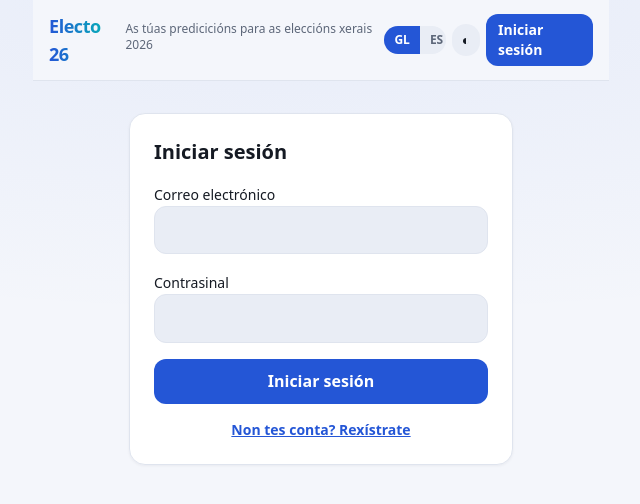
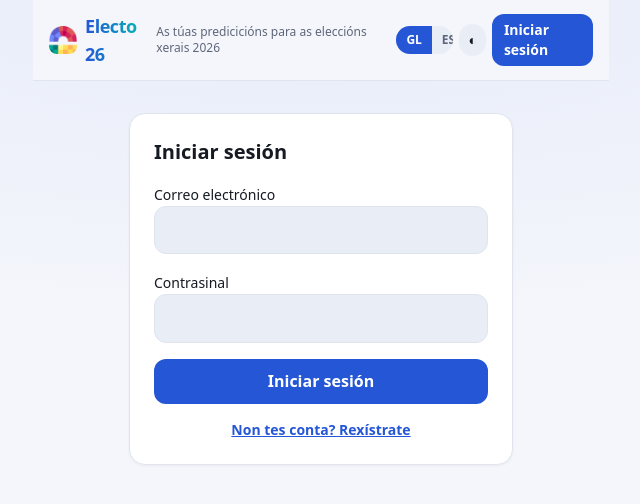
Before and after one commit to manuelmgn/electo, a Next.js app: page /login in a window 1280 px wide. Shown: the top 504 px of the page, without its empty margins (319-959 px from the left). Built offline with nearby package versions, Linux system fonts and the light colour scheme; no server answers.

Commit message:
Logo da app: favicon + header
- public/logo.png como favicon (icons en metadata) e no header
- parties.ts: nomes de logo axustados aos ficheiros subidos
  (ehb.jpg, fa.png, pacma.jpg)

```diff
--- a/src/app/layout.tsx
+++ b/src/app/layout.tsx
@@ -7,6 +7,10 @@ export const metadata: Metadata = {
   title: "Electo 26 · Predicións eleccións xerais 2026",
   description:
     "Crea e comparte as túas predicicións de escaños para as eleccións xerais de España 2026.",
+  icons: {
+    icon: "/logo.png",
+    apple: "/logo.png",
+  },
 };
 
 export const viewport: Viewport = {
--- a/src/components/Header.tsx
+++ b/src/components/Header.tsx
@@ -51,7 +51,15 @@ export default function Header({ user }: { user: { name: string } | null }) {
   return (
     <header className="anim-fade-up sticky top-0 z-20 border-b" style={{ background: "var(--bg)", borderColor: "var(--border)" }}>
       <div className="mx-auto flex max-w-xl items-center justify-between gap-2 px-4 py-3">
-        <Link href="/" className="flex items-baseline gap-2">
+        <Link href="/" className="flex items-center gap-2">
+          {/* eslint-disable-next-line @next/next/no-img-element */}
+          <img
+            src="/logo.png"
+            alt={t.appName}
+            width={28}
+            height={28}
+            className="rounded-lg"
+          />
           <span
             className="bg-clip-text text-lg font-extrabold tracking-tight"
             style={{
--- a/src/lib/parties.ts
+++ b/src/lib/parties.ts
@@ -37,16 +37,16 @@ export const PARTIES: Party[] = [
   { id: "pp",      name: "Partido Popular",                                  short: "PP",    color: "#0B5FA5", logo: "pp.png",      seats: 137, axis: 2 },
   { id: "psoe",    name: "Partido Socialista Obrero Español",                short: "PSOE",  color: "#E30613", logo: "psoe.png",    seats: 121, axis: -2 },
   { id: "vox",     name: "Vox",                                              short: "Vox",   color: "#5AC035", logo: "vox.png",     seats: 33,  axis: 3 },
-  { id: "fe",      name: "Frente Amplio",                                    short: "FE",    color: "#EC407A", logo: "fe.png",      seats: 27,   axis: -3 },
+  { id: "fe",      name: "Frente Amplio",                                    short: "FE",    color: "#EC407A", logo: "fa.png",      seats: 27,   axis: -3 },
   { id: "jxc",     name: "Junts per Catalunya",                              short: "JxC",   color: "#00C1B1", logo: "jxc.png",     seats: 7,   axis: 1 },
   { id: "erc",     name: "Esquerra Republicana de Catalunya",                short: "ERC",   color: "#F9B233", logo: "erc.png",     seats: 7,   axis: -1 },
-  { id: "ehb",     name: "EH Bildu",                                         short: "EHB",   color: "#0BCFB5", logo: "ehb.png",     seats: 6,   axis: -2 },
+  { id: "ehb",     name: "EH Bildu",                                         short: "EHB",   color: "#0BCFB5", logo: "ehb.jpg",     seats: 6,   axis: -2 },
   { id: "pnv",     name: "Partido Nacionalista Vasco",                       short: "PNV",   color: "#0E6E4E", logo: "pnv.png",     seats: 5,   axis: 1 },
   { id: "podemos", name: "Podemos",                                          short: "P.",    color: "#7D3C98", logo: "podemos.png", seats: 4,   axis: -2 },
   { id: "bng",     name: "Bloque Nacionalista Galego",                       short: "BNG",   color: "#7FC4E8", logo: "bng.png",     seats: 1,   axis: -2 },
   { id: "upn",     name: "Unión del Pueblo Navarro",                         short: "UPN",   color: "#3A5FBD", logo: "upn.png",     seats: 1,   axis: 1 },
   { id: "cc",      name: "Coalición Canaria",                                short: "CC",    color: "#FFCE00", logo: "cc.png",      seats: 1,   axis: 0 },
-  { id: "pacma",   name: "Partido Animalista Contra el Maltrato Animal",     short: "PACMA", color: "#00FF7F", logo: "pacma.png",   seats: 0,   axis: 0 },
+  { id: "pacma",   name: "Partido Animalista Contra el Maltrato Animal",     short: "PACMA", color: "#00FF7F", logo: "pacma.jpg",   seats: 0,   axis: 0 },
   { id: "nc",      name: "Nueva Canarias",                                   short: "NC",    color: "#86BD42", logo: "nc.png",      seats: 0,   axis: 0 },
   { id: "fo",      name: "Frente Obrero",                                    short: "FO",    color: "#111111", logo: "fo.png",      seats: 0,   axis: -3 },
   { id: "cup",     name: "Candidaturas d'Unitat Popular",                    short: "CUP",   color: "#FFEE00", logo: "cup.png",     seats: 0,   axis: -3 },
```
Also changed, not shown: public/logo.png (added), 1 other file (tests, documents, lock files or other folders).
